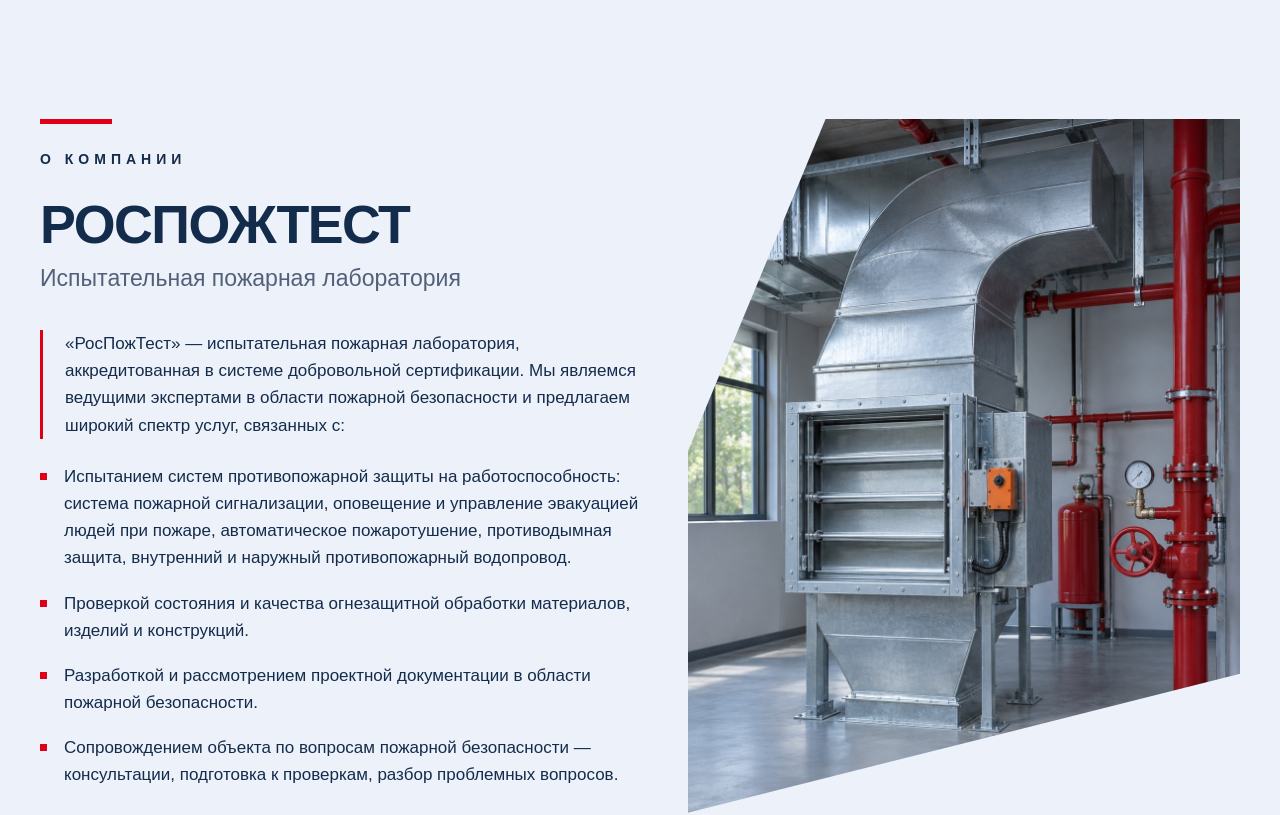
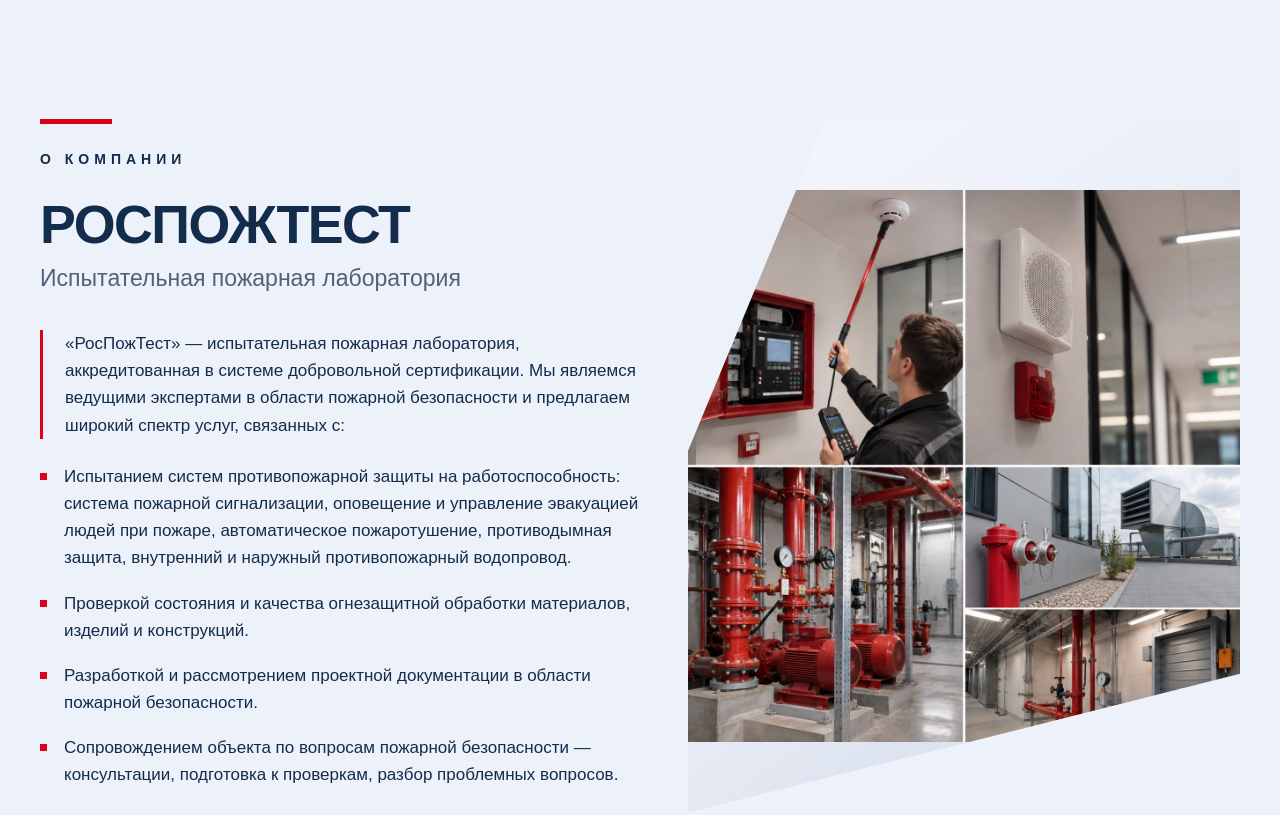
Before and after one commit to ne0chem/RosPojTest, a React (Vite) app: page / in a window 1280 px wide. Shown: the part 2290-3105 px from the top of the page. Built offline with nearby package versions, Linux system fonts and the light colour scheme.

Commit message:
upd img about

```diff
--- a/src/components/AboutCompany/AboutCompany.css
+++ b/src/components/AboutCompany/AboutCompany.css
@@ -90,7 +90,7 @@
   display: block;
   width: 100%;
   height: 100%;
-  object-fit: cover;
+  object-fit: contain;
 }
 
 .about-company-details {
--- a/src/components/AboutCompany/AboutCompany.jsx
+++ b/src/components/AboutCompany/AboutCompany.jsx
@@ -27,7 +27,7 @@ export default function AboutCompany({ imageSrc }) {
           </ul>
         </div>
         <div className="about-company-visual">
-          {imageSrc && <img src={imageSrc} alt="Система дымоудаления и оборудование автоматического пожаротушения" loading="lazy" />}
+          {imageSrc && <img src={imageSrc} alt="Проверка пожарной сигнализации, систем оповещения, пожаротушения и дымоудаления" loading="lazy" />}
         </div>
       </div>
       <div className="about-company-details">
--- a/src/pages/Home/Home.jsx
+++ b/src/pages/Home/Home.jsx
@@ -25,7 +25,7 @@ export default function Home() {
       <Certificate />
     </section>
     <ServicesSection />
-    <AboutCompany imageSrc="/images/about-fire-systems.jpg" />
+    <AboutCompany imageSrc="/images/about-company-fire-protection.jpg" />
     <WhyUs imageSrc="/images/plus.png" />
   </>;
 }
```
Also changed, not shown: public/images/about-company-fire-protection.jpg (added).
